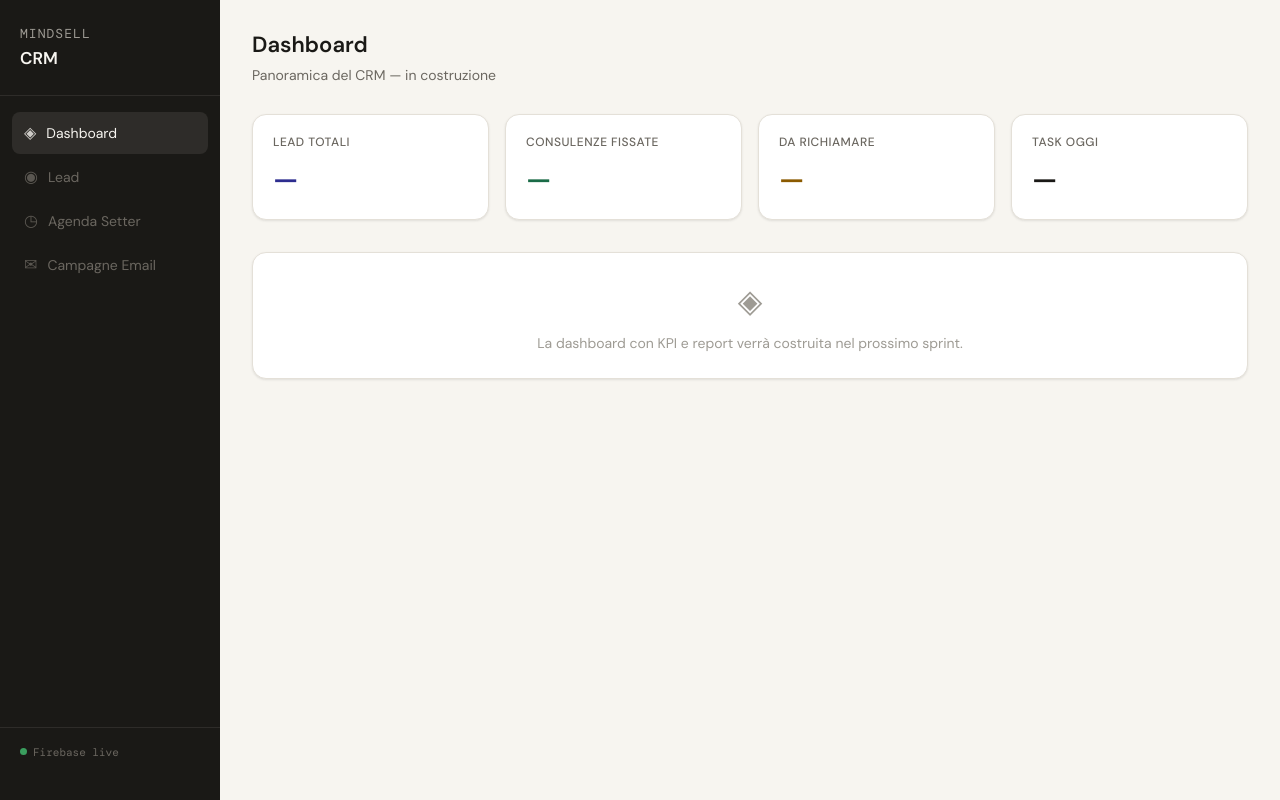
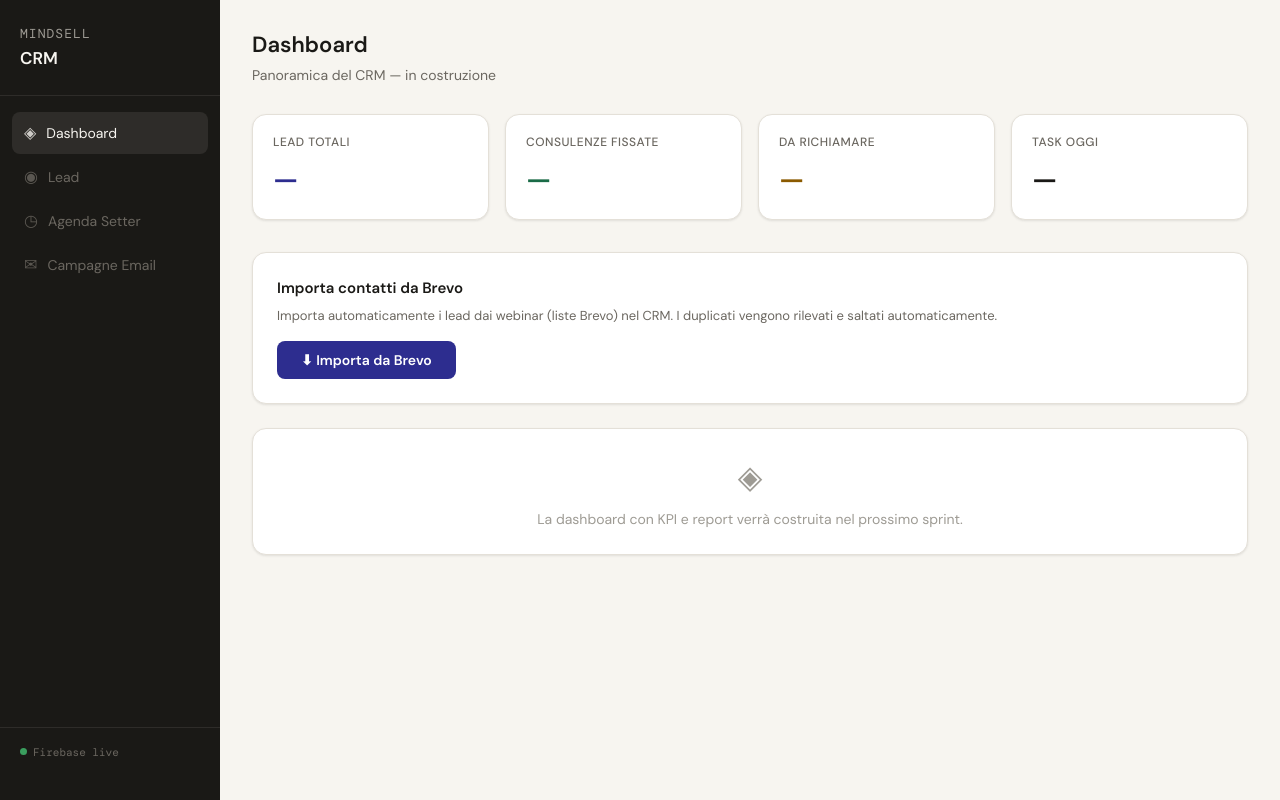
Before and after one commit to fiorenzaemanuela-source/mindsell-crm, a React (Vite) app: page / in a window 1280 px wide. Built offline with nearby package versions, Linux system fonts and the light colour scheme; no server answers.

Commit message:
Update Dashboard.jsx

```diff
--- a/src/pages/Dashboard.jsx
+++ b/src/pages/Dashboard.jsx
@@ -1,4 +1,28 @@
+import { useState } from 'react'
+
 export default function Dashboard() {
+  const [importStatus, setImportStatus] = useState(null) // null | 'loading' | 'done' | 'error'
+  const [importResult, setImportResult] = useState(null)
+
+  async function importaDaBrevo() {
+    setImportStatus('loading')
+    setImportResult(null)
+    try {
+      const res = await fetch('/api/import-from-brevo', { method: 'POST' })
+      const data = await res.json()
+      if (res.ok) {
+        setImportStatus('done')
+        setImportResult(data)
+      } else {
+        setImportStatus('error')
+        setImportResult({ error: data.error || 'Errore sconosciuto' })
+      }
+    } catch (e) {
+      setImportStatus('error')
+      setImportResult({ error: e.message })
+    }
+  }
+
   return (
     <div>
       <div style={{ marginBottom: 28 }}>
@@ -8,6 +32,7 @@ export default function Dashboard() {
         </p>
       </div>
 
+      {/* KPI cards */}
       <div style={{
         display: 'grid',
         gridTemplateColumns: 'repeat(auto-fit, minmax(180px, 1fr))',
@@ -16,9 +41,9 @@ export default function Dashboard() {
       }}>
         {[
           { label: 'Lead totali',        value: '—', color: 'var(--accent)' },
-          { label: 'Consulenze fissate', value: '—', color: 'var(--green)' },
-          { label: 'Da richiamare',      value: '—', color: 'var(--amber)' },
-          { label: 'Task oggi',          value: '—', color: 'var(--txt)' },
+          { label: 'Consulenze fissate', value: '—', color: 'var(--green)'  },
+          { label: 'Da richiamare',      value: '—', color: 'var(--amber)'  },
+          { label: 'Task oggi',          value: '—', color: 'var(--txt)'    },
         ].map(c => (
           <div key={c.label} className="card" style={{ padding: '18px 20px' }}>
             <div style={{ fontSize: 12, color: 'var(--txt2)', fontWeight: 500, textTransform: 'uppercase', letterSpacing: '.04em', marginBottom: 8 }}>
@@ -29,7 +54,61 @@ export default function Dashboard() {
         ))}
       </div>
 
-      <div className="card" style={{ padding: '24px', textAlign: 'center', color: 'var(--txt3)' }}>
+      {/* Import da Brevo */}
+      <div className="card" style={{ padding: 24, marginBottom: 24 }}>
+        <div style={{ fontSize: 15, fontWeight: 600, marginBottom: 6 }}>
+          Importa contatti da Brevo
+        </div>
+        <div style={{ fontSize: 13, color: 'var(--txt2)', marginBottom: 16 }}>
+          Importa automaticamente i lead dai webinar (liste Brevo) nel CRM.
+          I duplicati vengono rilevati e saltati automaticamente.
+        </div>
+
+        <button
+          onClick={importaDaBrevo}
+          disabled={importStatus === 'loading'}
+          style={{
+            background: importStatus === 'loading' ? 'var(--txt3)' : 'var(--accent)',
+            color: '#fff',
+            border: 'none',
+            borderRadius: 8,
+            padding: '10px 24px',
+            fontSize: 14,
+            fontWeight: 600,
+            cursor: importStatus === 'loading' ? 'not-allowed' : 'pointer',
+            transition: 'opacity .2s',
+          }}
+        >
+          {importStatus === 'loading' ? '⏳ Importazione in corso...' : '⬇ Importa da Brevo'}
+        </button>
+
+        {/* Risultato */}
+        {importStatus === 'done' && importResult && (
+          <div style={{
+            marginTop: 16, padding: '12px 16px',
+            background: 'var(--green-soft, #e8f5e9)',
+            borderRadius: 8, fontSize: 13,
+          }}>
+            ✅ Import completato —{' '}
+            <strong>{importResult.creati}</strong> creati,{' '}
+            <strong>{importResult.aggiornati}</strong> aggiornati,{' '}
+            <strong>{importResult.errori}</strong> errori
+          </div>
+        )}
+
+        {importStatus === 'error' && (
+          <div style={{
+            marginTop: 16, padding: '12px 16px',
+            background: 'var(--red-soft, #fdecea)',
+            borderRadius: 8, fontSize: 13, color: 'var(--red, #c62828)',
+          }}>
+            ❌ Errore: {importResult?.error}
+          </div>
+        )}
+      </div>
+
+      {/* Dashboard in costruzione */}
+      <div className="card" style={{ padding: 24, textAlign: 'center', color: 'var(--txt3)' }}>
         <div style={{ fontSize: 32, marginBottom: 8 }}>◈</div>
         <div style={{ fontSize: 14 }}>La dashboard con KPI e report verrà costruita nel prossimo sprint.</div>
       </div>
```
